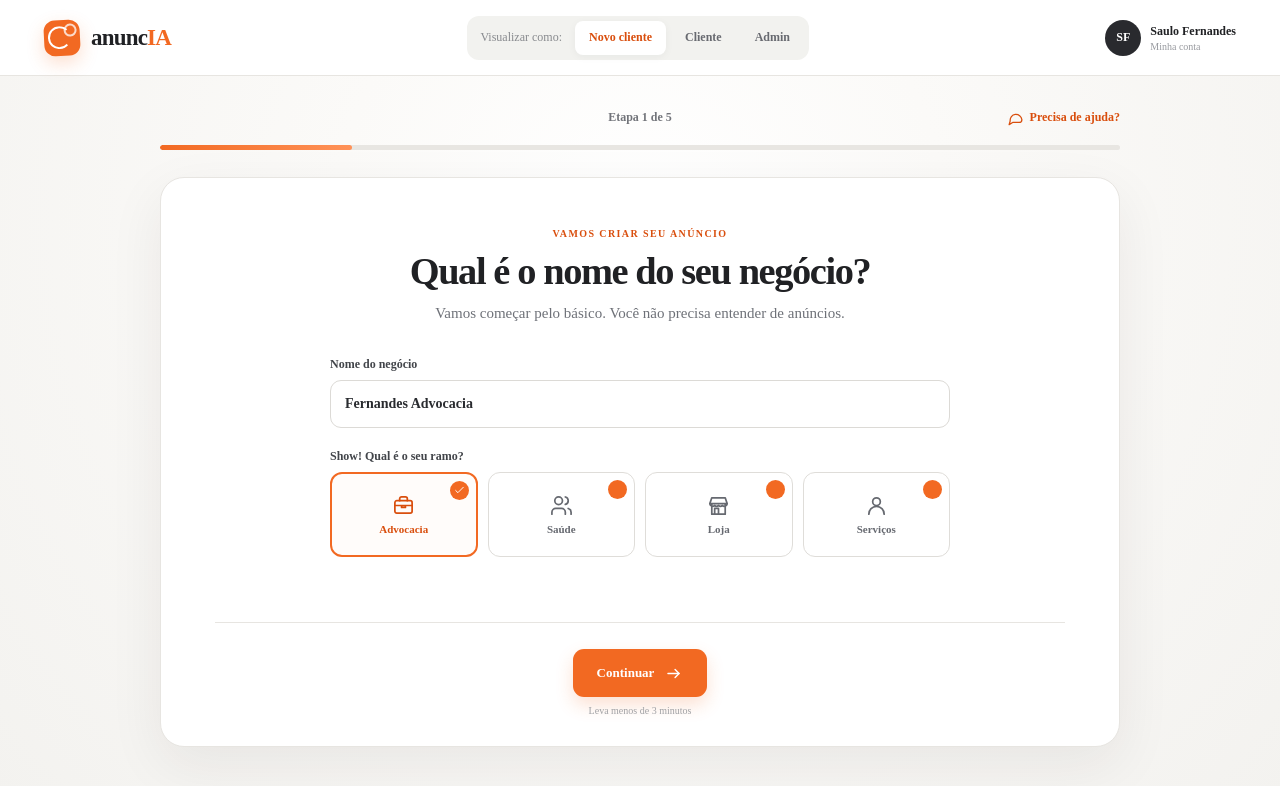
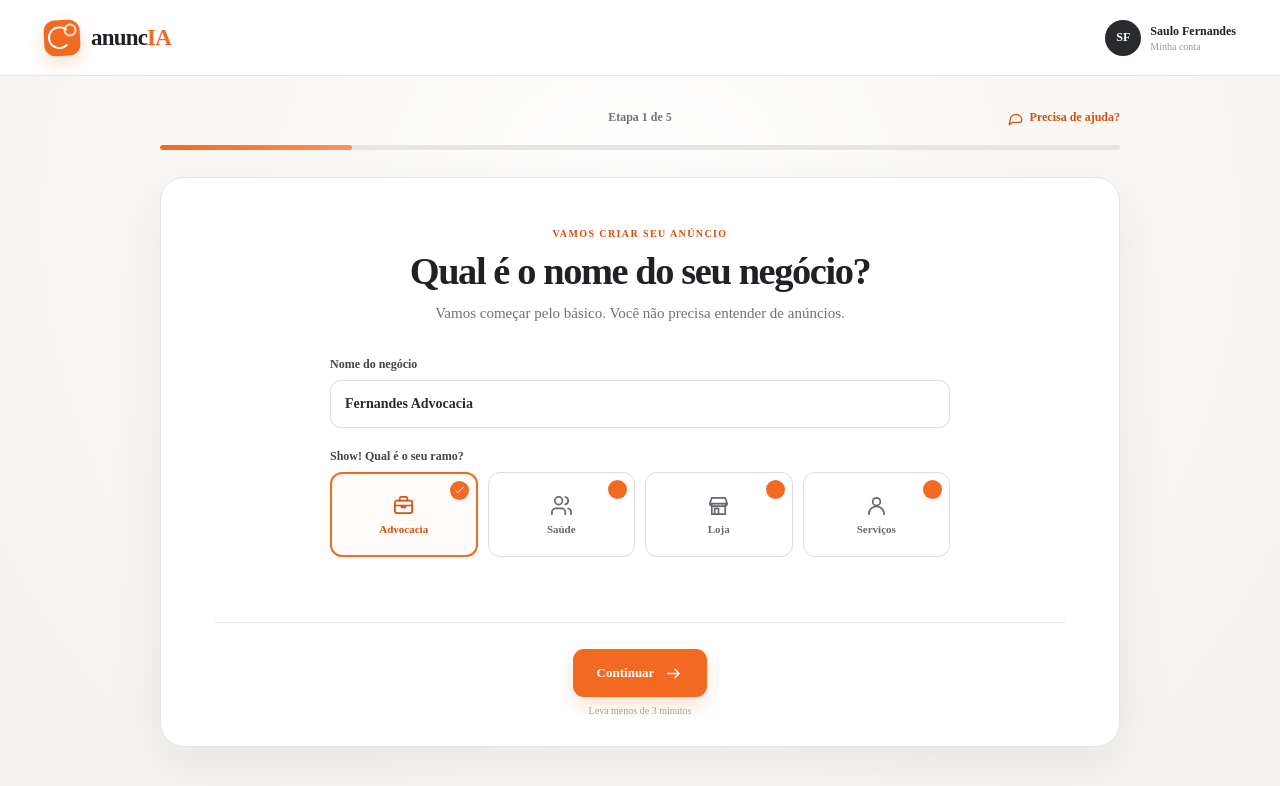
Before and after one commit to saullof/anuncia-frontend, a Next.js app: page / in a window 1280 px wide. Shown: the top 786 px of the page. Built offline with nearby package versions, Linux system fonts and the light colour scheme.

Commit message:
Remove prototype view switcher

```diff
--- a/app/page.tsx
+++ b/app/page.tsx
@@ -75,16 +75,10 @@ function Brand({ inverse = false }: { inverse?: boolean }) {
   return <div className={inverse ? "brand inverse" : "brand"}><span className="brand-symbol"><i/><b/></span><span>anunc<span>IA</span></span></div>;
 }
 
-function TopBar({ view, onView }: { view: View; onView: (view: View) => void }) {
+function TopBar({ view }: { view: View }) {
   return (
     <header className="topbar">
       <Brand />
-      <div className="demo-switch" aria-label="Alternar visualização">
-        <span>Visualizar como:</span>
-        <button className={view === "onboarding" ? "active" : ""} onClick={() => onView("onboarding")}>Novo cliente</button>
-        <button className={view === "client" ? "active" : ""} onClick={() => onView("client")}>Cliente</button>
-        <button className={view === "admin" ? "active" : ""} onClick={() => onView("admin")}>Admin</button>
-      </div>
       <div className="profile-chip"><span>SF</span><div><b>Saulo Fernandes</b><small>{view === "admin" ? "Administrador" : "Minha conta"}</small></div></div>
     </header>
   );
@@ -209,5 +203,5 @@ export default function Home() {
   const [complete, setComplete] = useState(false);
   const title = useMemo(() => complete ? "Anúncio criado" : view === "onboarding" ? "Criar anúncio" : view === "client" ? "Painel do cliente" : "Painel administrativo", [complete, view]);
   const navigate = (next: View) => { setView(next); setComplete(false); window.scrollTo({ top: 0, behavior: "smooth" }); };
-  return <main className="app"><TopBar view={view} onView={navigate}/><div className="sr-only" aria-live="polite">{title}</div>{complete ? <Confirmation onDashboard={() => navigate("client")}/> : view === "onboarding" ? <Onboarding onComplete={() => setComplete(true)}/> : view === "client" ? <ClientDashboard onNavigate={navigate}/> : <AdminDashboard onNavigate={navigate}/>}</main>;
+  return <main className="app"><TopBar view={view}/><div className="sr-only" aria-live="polite">{title}</div>{complete ? <Confirmation onDashboard={() => navigate("client")}/> : view === "onboarding" ? <Onboarding onComplete={() => setComplete(true)}/> : view === "client" ? <ClientDashboard onNavigate={navigate}/> : <AdminDashboard onNavigate={navigate}/>}</main>;
 }
```
